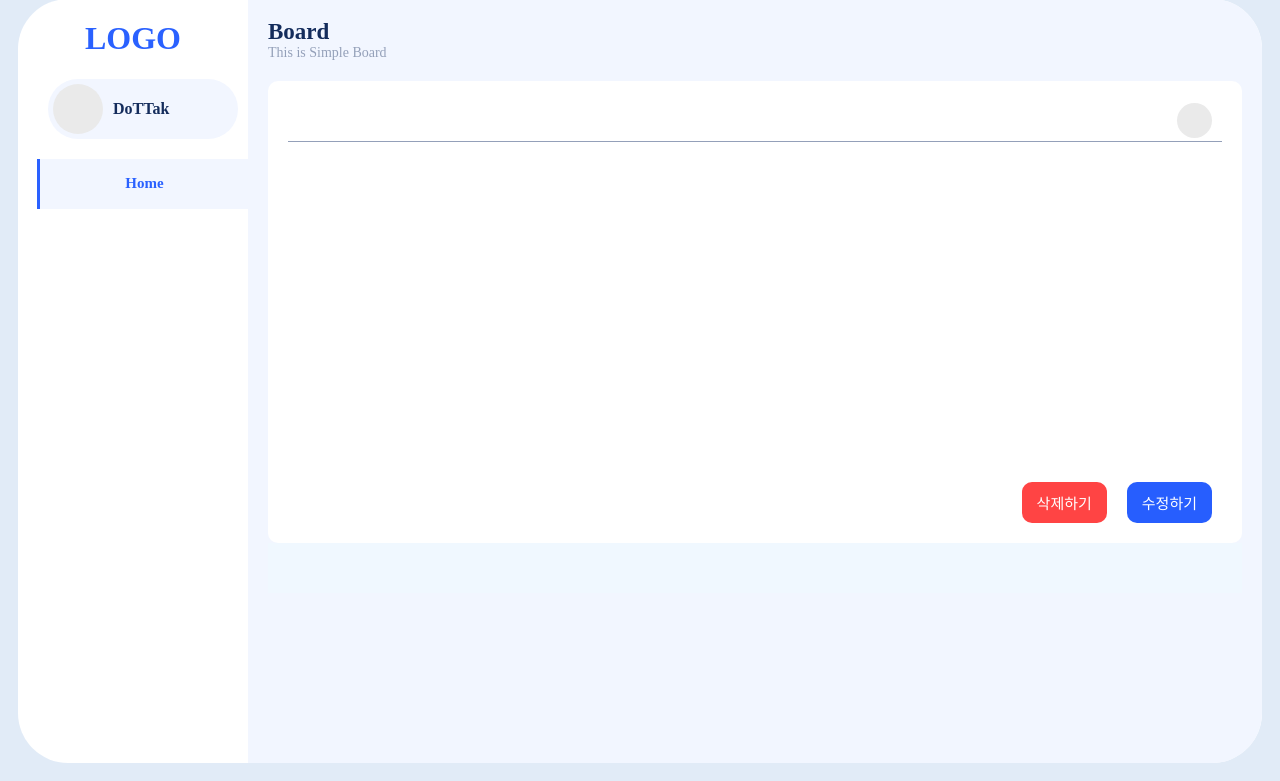
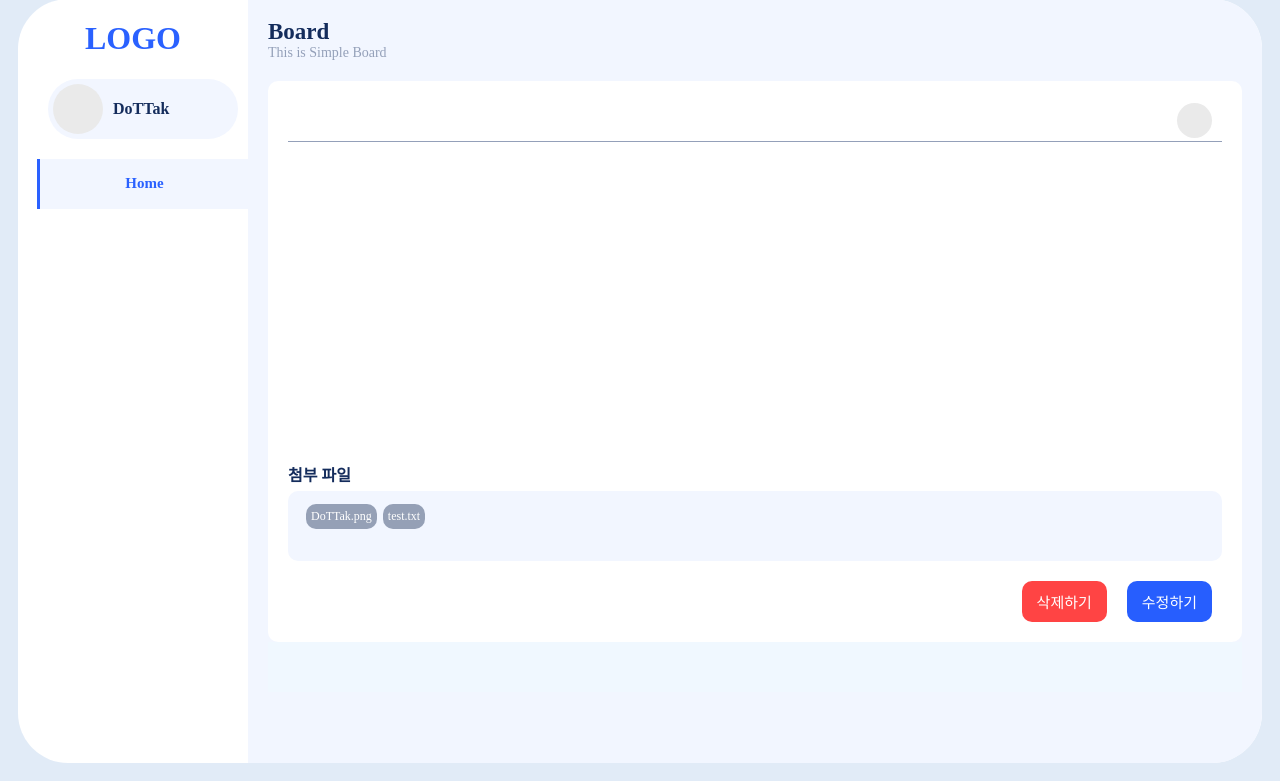
Before and after one commit to DoTTak/flask-simple-board, a Flask app: template backend/templates/pages/detail.html in a window 1280 px wide. Shown: the part 19-800 px from the top of the page. Run offline with Flask 3, Linux system fonts and the light colour scheme; the template is opened without the code that fills it, so the values that code supplies are empty.

Commit message:
backend: 프론트 연동 작업 - detail.html

```diff
--- a/backend/templates/pages/detail.html
+++ b/backend/templates/pages/detail.html
@@ -17,6 +17,17 @@
 <div id="content">
     <div id="text">
         {{ post.content }}
+    </div>
+    <div id="files_area">
+        <p>첨부 파일</p>
+        <div class="files_insert_area">
+            <div class="file-box">
+                <p>DoTTak.png</p>
+            </div>
+            <div class="file-box">
+                <p>test.txt</p>
+            </div>
+        </div>
     </div>
 </div>
 <div id="content-bottom-menu">
```
